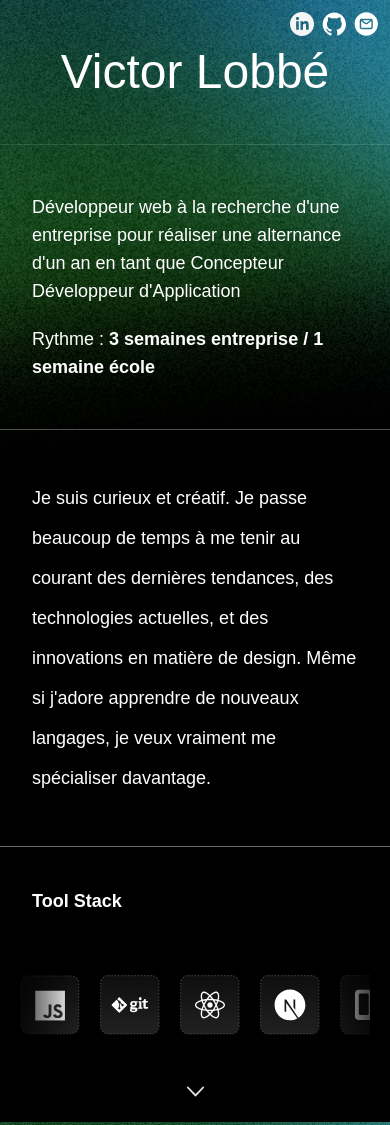
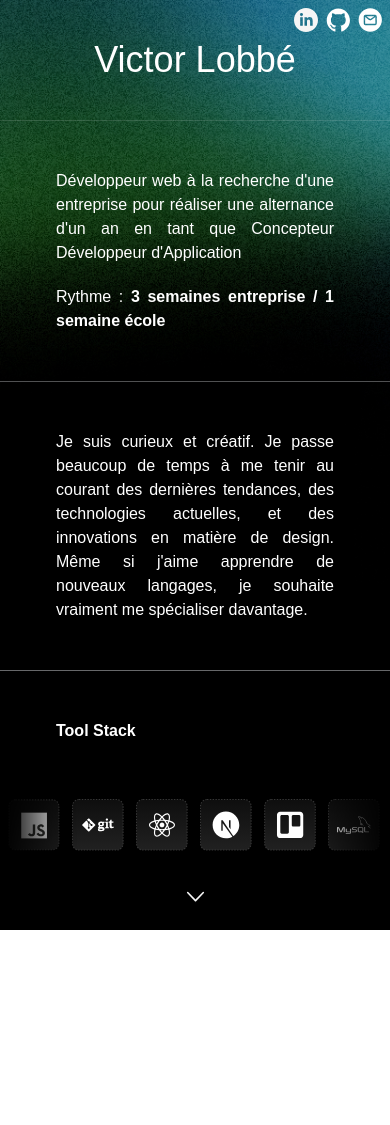
Before and after one commit to DiscoMajor/folio-v2, a Next.js app: page / in a window 390 px wide. After the commit the page ends 930 px from the top, so only its background shows below. Built offline with nearby package versions, Linux system fonts and the light colour scheme; a web font is replaced by a local one.

Commit message:
Fixed responsive, modified h1, still trying some stuff

```diff
--- a/src/app/components/alternance.js
+++ b/src/app/components/alternance.js
@@ -3,13 +3,13 @@ const monda = Monda({ subsets: ["latin"], weight: ["400"] });
 
 export default function Alternance() {
     return (
-        <main>
-            <div className="lg:mx-60 sm:mx-20 xs:mx-8 py-12">
-                <p className="lg:text-2xl sm:text-xl xs:text-lg">
+        <main className="flex flex-col justify-center items-center text-justify ">
+            <div className="xl:mx-60 lg:mx-52 md:mx-28 sm:mx-11 xs:mx-2 p-12 ">
+                <p className="xl:text-2xl sm:text-xl xs:text-md">
                     Développeur web à la recherche d'une entreprise pour réaliser une alternance d'un an en tant que Concepteur Développeur
                     d'Application
                 </p>
-                <p className="lg:text-2xl sm:text-xl xs:text-lg mt-5">
+                <p className="xl:text-2xl sm:text-xl xs:text-md pt-5">
                     Rythme : <span className="font-bold ">3 semaines entreprise / 1 semaine école</span>
                 </p>
             </div>
@@ -17,10 +17,10 @@ export default function Alternance() {
             <hr className="w-full h-1/2 bg-white opacity-35"></hr>
 
             <div className={monda.className}>
-                <p className="text-lg lg:mx-60 sm:mx-20 xs:mx-8 py-12 leading-10 ">
+                <p className="xl:text-2xl sm:text-xl xs:text-md xl:mx-60 lg:mx-52 md:mx-28 sm:mx-11 xs:mx-2 p-12 xl:leading-10 xs:leading-6 ">
                     Je suis curieux et créatif. Je passe beaucoup de temps à me tenir au courant des dernières tendances, des technologies
-                    actuelles, et des innovations en matière de design. Même si j'adore apprendre de nouveaux langages, je veux vraiment me
-                    spécialiser davantage.
+                    actuelles, et des innovations en matière de design. Même si j'aime apprendre de nouveaux langages, je souhaite vraiment
+                    me spécialiser davantage.
                 </p>
             </div>
         </main>
--- a/src/app/components/toolstack.js
+++ b/src/app/components/toolstack.js
@@ -44,23 +44,23 @@ const ToolStackSlider = () => {
     return (
         <main>
             <div className={monda.className}>
-                <p className="font-bold lg:text-2xl sm:text-xl xs:text-lg lg:mx-60 sm:mx-20 xs:mx-8 py-10">Tool Stack</p>
+                <p className="font-bold lg:text-2xl sm:text-xl xs:text-md xl:mx-60 lg:mx-52 md:mx-28 sm:mx-11 xs:mx-2 p-12">Tool Stack</p>
             </div>
 
-            <div className="relative overflow-hidden max-w-[600px] mx-auto blur-overlay p-5">
-                <div ref={sliderRef} className="flex gap-5 whitespace-nowrap overflow-hidden">
+            <div className="relative overflow-hidden max-w-[600px] mx-auto blur-overlay p-2">
+                <div ref={sliderRef} className="flex xl:gap-5 xs:gap-3 overflow-hidden">
                     {[...Array(8)].map((_, index) => (
                         <React.Fragment key={index}>
-                            <Image src={JsIcon} alt="Js" height={60} width={60} />
-                            <Image src={GitIcon} alt="Git" height={60} width={60} />
-                            <Image src={ReactIcon} alt="ReactJs" height={60} width={60} />
-                            <Image src={NextIcon} alt="NextJs" height={60} width={60} />
-                            <Image src={TrelloIcon} alt="Linkedin" height={60} width={60} />
-                            <Image src={MysqlIcon} alt="MySql" height={60} width={60} />
-                            <Image src={TailwindIcon} alt="Tailwind" height={60} width={60} />
-                            <Image src={PhpIcon} alt="Php" height={60} width={60} />
-                            <Image src={FigmaIcon} alt="Figma" height={60} width={60} />
-                            <Image src={NodeIcon} alt="Node" height={60} width={60} />
+                            <Image className="xl:size-[60px] xs:size-[52px]" src={JsIcon} alt="Js" height={60} width={60} />
+                            <Image className="xl:size-[60px] xs:size-[52px]" src={GitIcon} alt="Git" height={60} width={60} />
+                            <Image className="xl:size-[60px] xs:size-[52px]" src={ReactIcon} alt="ReactJs" height={60} width={60} />
+                            <Image className="xl:size-[60px] xs:size-[52px]" src={NextIcon} alt="NextJs" height={60} width={60} />
+                            <Image className="xl:size-[60px] xs:size-[52px]" src={TrelloIcon} alt="Linkedin" height={60} width={60} />
+                            <Image className="xl:size-[60px] xs:size-[52px]" src={MysqlIcon} alt="MySql" height={60} width={60} />
+                            <Image className="xl:size-[60px] xs:size-[52px]" src={TailwindIcon} alt="Tailwind" height={60} width={60} />
+                            <Image className="xl:size-[60px] xs:size-[52px]" src={PhpIcon} alt="Php" height={60} width={60} />
+                            <Image className="xl:size-[60px] xs:size-[52px]" src={FigmaIcon} alt="Figma" height={60} width={60} />
+                            <Image className="xl:size-[60px] xs:size-[52px]" src={NodeIcon} alt="Node" height={60} width={60} />
                         </React.Fragment>
                     ))}
                 </div>
--- a/src/app/globals.css
+++ b/src/app/globals.css
@@ -5,6 +5,15 @@
 @layer utilities {
     .text-balance {
         text-wrap: balance;
+    }
+    /* Hide scrollbar for Chrome, Safari and Opera */
+    .no-scrollbar::-webkit-scrollbar {
+        display: none;
+    }
+    /* Hide scrollbar for IE, Edge and Firefox */
+    .no-scrollbar {
+        -ms-overflow-style: none; /* IE and Edge */
+        scrollbar-width: none; /* Firefox */
     }
 }
 
@@ -30,6 +39,8 @@
     }
 }
 
+/* Overlay infite slider blur effect */
+
 .blur-overlay {
     overflow: hidden;
     -webkit-mask: linear-gradient(90deg, transparent, white 20%, white 80%, transparent);
--- a/src/app/layout.js
+++ b/src/app/layout.js
@@ -10,8 +10,8 @@ export const metadata = {
 
 export default function RootLayout({ children }) {
     return (
-        <html lang="en">
-            <body className="bg-gradientBg bg-auto">{children}</body>
+        <html lang="en" className="overflow-y-scroll no-scrollbar">
+            <body className="bg-gradientBg bg-auto ">{children}</body>
         </html>
     );
 }
--- a/src/app/page.js
+++ b/src/app/page.js
@@ -15,7 +15,7 @@ export default function Home() {
         <main className="relative text-white bg-gradientBg bg-cover">
             <SocialsIcons></SocialsIcons>
             <div className={montagu.className}>
-                <h1 className="text-center lg:text-9xl sm:text-7xl xs:text-5xl lg:mx-20 sm:mx-16 xs:mx-10 lg:py-20 sm:py-20 xs:py-12 animate__animated animate__fadeInDown">
+                <h1 className="text-center xl:text-8xl sm:text-7xl xs:text-4xl lg:mx-20 sm:mx-16 lg:py-10 sm:py-20 xs:py-10  animate__animated animate__fadeInDown">
                     Victor Lobbé
                 </h1>
             </div>
--- a/tailwind.config.js
+++ b/tailwind.config.js
@@ -2,7 +2,13 @@
 module.exports = {
     content: ["./src/pages/**/*.{js,ts,jsx,tsx,mdx}", "./src/components/**/*.{js,ts,jsx,tsx,mdx}", "./src/app/**/*.{js,ts,jsx,tsx,mdx}"],
     theme: {
-        extend: {},
+        extend: {
+            size: {
+                60: "60px",
+                52: "52px",
+                5.2: "82px",
+            },
+        },
         screens: {
             xs: "360px",
             sm: "640px",
```
Also changed, not shown: package.json (+4 -4 lines), src/app/components/socials.js (+1 -1 lines), 1 other file (tests, documents, lock files or other folders).
